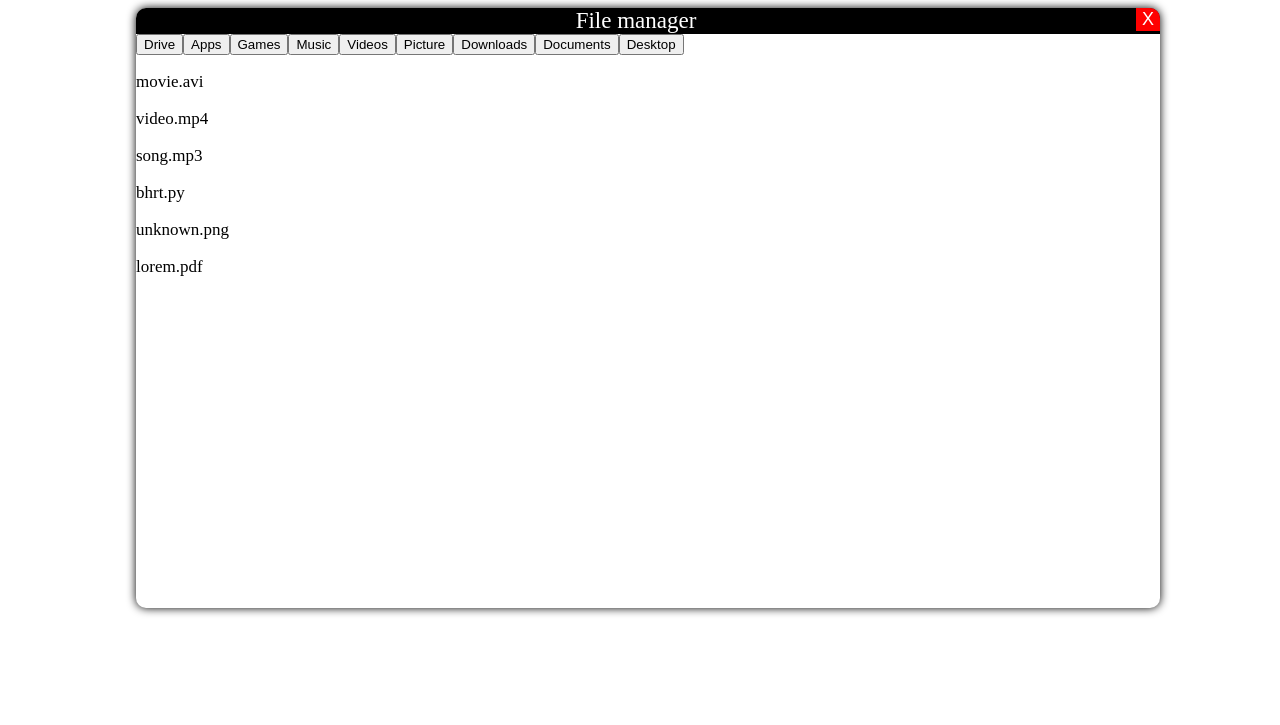
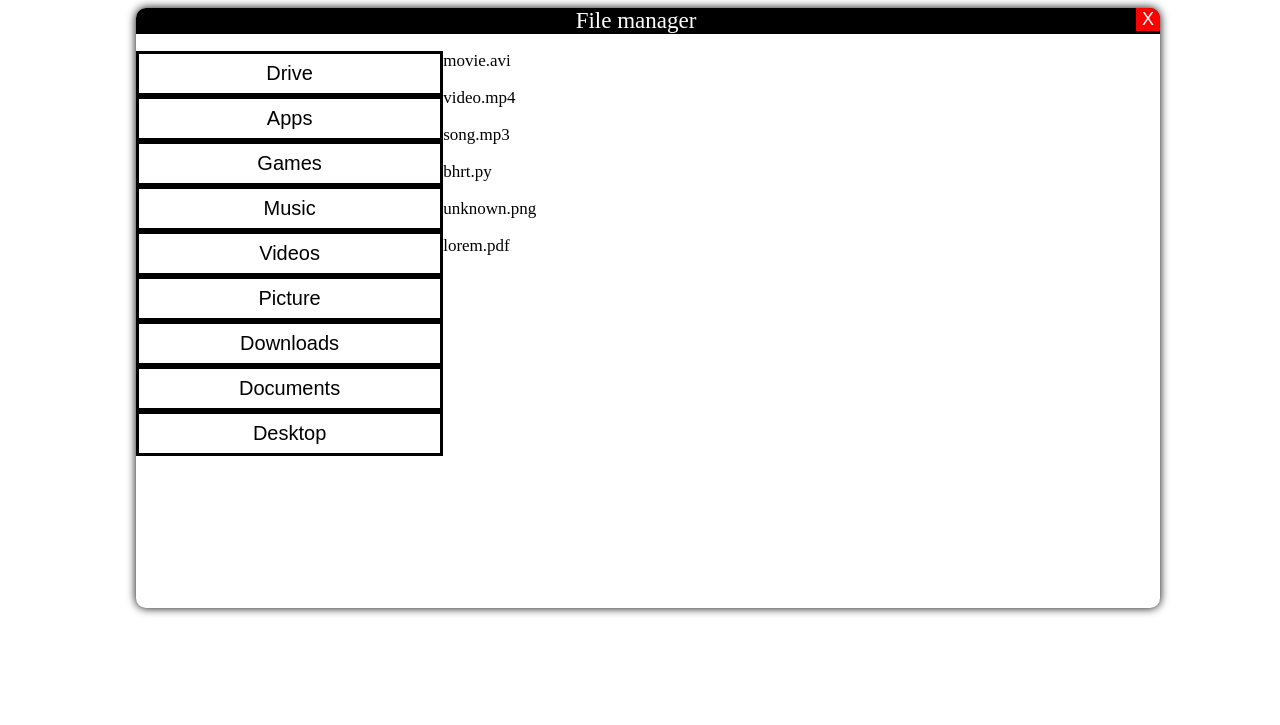
Before and after one commit to abhineetraj1/gnome-template, a plain HTML site: page index.html in a window 1280 px wide. Both pictures are taken after a click on the picture 596 px from the left and 753 px from the top of the page. Shown: the top 725 px of the page. Drawn offline with Linux system fonts and the light colour scheme.

Commit message:
Adding classes
Added File class

```diff
--- a/style.css
+++ b/style.css
@@ -80,3 +80,38 @@ textarea{
 	height: 100%;
 	border-radius: 0px 0px 10px 10px;
 }
+.folder-list{
+	width: 30%;
+	float: left;
+	height: 100%;
+	overflow: scroll;
+}
+.fldr-btn{
+	width: 100%;
+	background: white;
+	color: black;
+	border:solid;
+	font-size: 20px;
+	padding: 1vh;
+}
+.file-list{
+	overflow: scroll;
+	width: 70%;
+	float: right;
+	text-align: left;
+	font-size: 20px;
+}
+
+.fldr-btn:hover{
+	background: black;
+	color: white;
+	border-color: black;
+}
+.fle-p{
+	width: 100%;
+	padding-left: 5px;
+}
+.fle-p:hover{
+	background: black;
+	color: white;
+}
```
